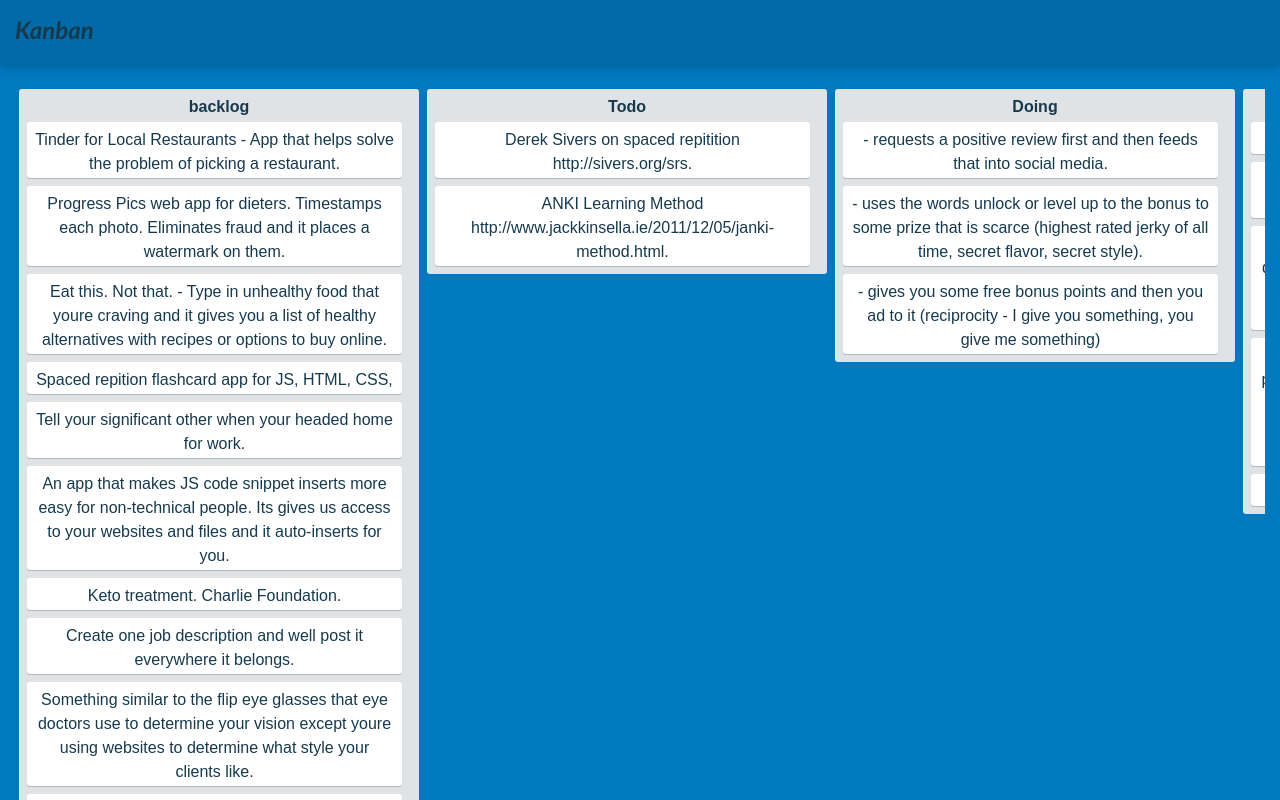
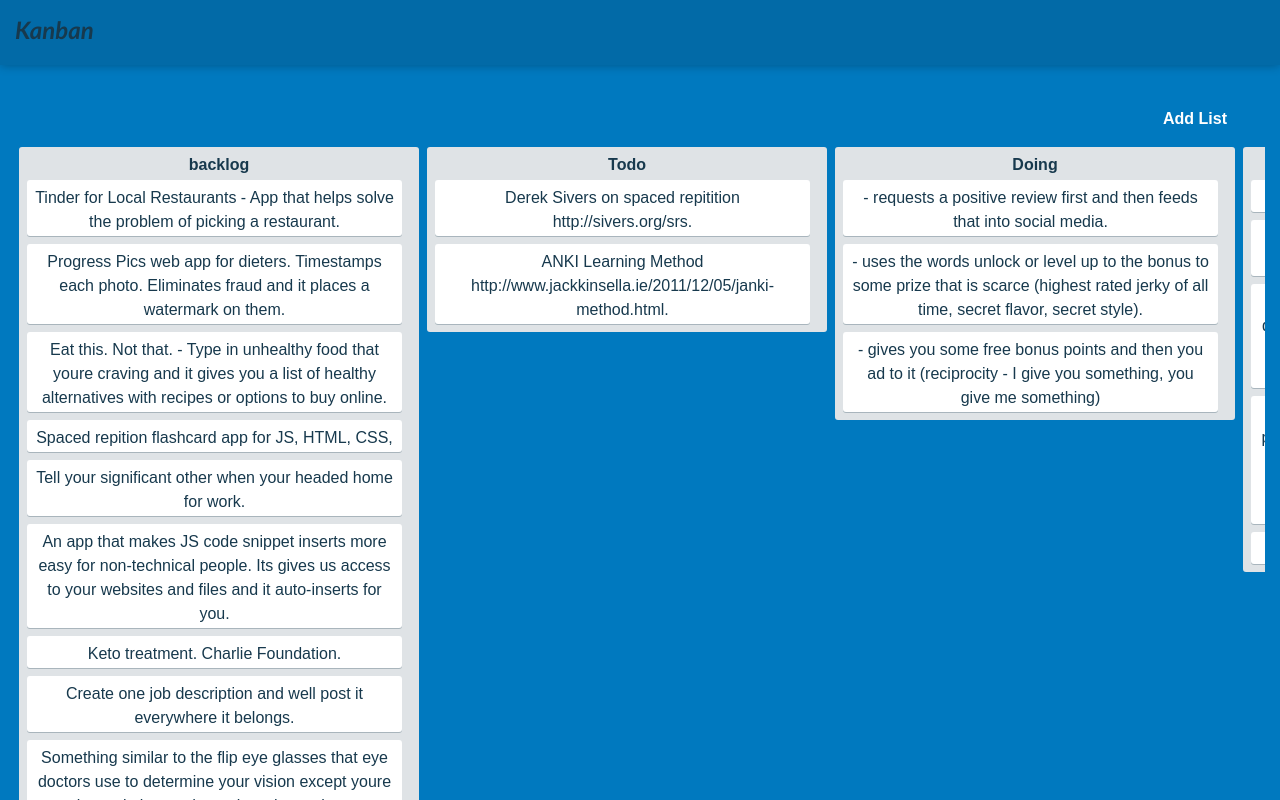
Before and after one commit to IAmNithi/kanban, a React (Create React App) app: page / in a window 1280 px wide. Shown: the top 800 px of the page. Built offline with nearby package versions, Linux system fonts and the light colour scheme.

Commit message:
Fixed Drag and Drop Issue

```diff
--- a/package.json
+++ b/package.json
@@ -6,7 +6,8 @@
     "bootstrap": "^4.3.1",
     "react": "^16.8.6",
     "react-dom": "^16.8.6",
-    "react-scripts": "2.1.8"
+    "react-scripts": "2.1.8",
+    "reactstrap": "^7.1.0"
   },
   "scripts": {
     "start": "react-scripts start",
--- a/src/App.css
+++ b/src/App.css
@@ -29,16 +29,26 @@
 }
 /* Banner css */
 .banner {
-	padding-top: 65px;
-	background: #faf3c0;
-	border-bottom: 1px solid #e7d6a7;
-	color: #3b372b;
-	font-size: 14px;
+	padding: 10px;
 	font-weight: 700;
-	line-height: 40px;
-	position: relative;
-	text-align: center;
-	word-wrap: break-word;
+	text-align: right;
+}
+.btn-addlist{
+	color: #fff !important;
+  background-color: transparent !important;
+  border-color: transparent !important;
+	transition: all .15s ease;
+	font-weight: 700 !important;
+}
+.btn-addlist:hover{
+	color: #fff !important;
+  background-color: rgba(0,0,0,.3) !important;
+  -webkit-transform: translateY(-1px);
+  transform: translateY(-1px);
+  -webkit-box-shadow: 0 13px 27px -5px rgba(50,50,93,.25), 0 8px 16px -8px rgba(0,0,0,.3), 0 -6px 16px -6px rgba(0,0,0,.025);
+  box-shadow: 0 13px 27px -5px rgba(50,50,93,.25), 0 8px 16px -8px rgba(0,0,0,.3), 0 -6px 16px -6px rgba(0,0,0,.025);
+  -webkit-box-shadow: 0 7px 14px rgba(50,50,93,.1), 0 3px 6px rgba(0,0,0,.08);
+  box-shadow: 0 7px 14px rgba(50,50,93,.1), 0 3px 6px rgba(0,0,0,.08);
 }
 /* Body css */
 .body {
@@ -161,4 +171,6 @@
   ::-webkit-scrollbar-thumb:vertical:active {
 	background: rgba(0,0,0,0.61); /* Some darker color when you click it */
 	-webkit-border-radius: 100px;
-  }
+	}
+
+/* Add List Modal css */
--- a/src/component/Activityboard.js
+++ b/src/component/Activityboard.js
@@ -17,19 +17,10 @@ export default class Activityboard extends Component {
         e.preventDefault();
     }
     onDragStart(ev, id){
-        console.log('dragstart: ',id);
         ev.dataTransfer.setData('id', id);
     }
     onDrop = (ev, cat) => {
-        // let id = ev.dataTransfer.getData("id");
-        // let tasks = this.state.tasks.filter((task) => {
-        //     if (task.name == id) {
-        //              task.category = cat;
-        //     }
-        //      return task;
-        //  });
         this.props.onDropEvent(ev, cat);
-
       }
     renderList(data, idx) {
         return <div className="list-cards" draggable key={idx} onDragStart={(e)=>this.onDragStart(e, data.id)}>
@@ -43,12 +34,12 @@ export default class Activityboard extends Component {
     render() {
         return (
             <div className="activityboard">
-                <div className="board">
+                <div className="board" onDragOver={(e)=>this.onDragOver(e)} onDrop={(e)=>{this.onDrop(e, this.state.listName)}}>
                     <div className="list">
                         <div className="list-header">
                             <div className="header-title">{this.state.listName}</div>
                         </div>
-                        <div className="list-cards-scroller"onDragOver={(e)=>this.onDragOver(e)} onDrop={(e)=>{this.onDrop(e, this.state.listName)}}>
+                        <div className="list-cards-scroller">
                         {this.state.listData.map((data, index) => {
                             return this.renderList(data, index);
                         })}
--- /dev/null
+++ b/src/component/AddListModal.js
@@ -0,0 +1,51 @@
+import React, { Component } from 'react'
+import { Modal, ModalHeader, ModalBody, ModalFooter } from 'reactstrap';
+
+export default class AddListModal extends Component {
+    constructor(props) {
+        super(props);
+        this.state = { modal: props.modalStatus, name: '' };
+
+        this.toggle = this.toggle.bind(this);
+        this.handleChangeName = this.handleChangeName.bind(this);
+    }
+    componentWillReceiveProps(nextProps){
+        this.setState({
+            modal: nextProps.modalStatus
+        });
+    }
+    toggle() {
+        this.setState({
+            modal: !this.state.modal
+        });
+        this.props.closeModal();
+    }
+    handleChangeName(event) {
+        console.log(event.target.value)
+        this.setState({ name: event.target.value });
+    }
+
+    handleSubmit() {
+        console.log('printing name', this.state.name);
+    }
+    render() {
+        return (
+            <div className="add-listmodal">
+                <Modal isOpen={this.state.modal}>
+                        <ModalHeader>Add List</ModalHeader>
+                        <ModalBody>
+                            <div className="row">
+                                <div className="form-group col-12">
+                                    <input type="text" value={this.state.name} placeholder="Enter List Name" onChange={(e) => this.handleChangeName(e)} className="form-control" />
+                                </div>
+                            </div>
+                        </ModalBody>
+                        <ModalFooter>
+                            <button type="button" className="btn btn-success" onClick={(e) => this.handleSubmit(e)}>Submit</button>
+                            <button className="btn btn-primary" onClick={this.toggle}>Cancel</button>
+                        </ModalFooter>
+                </Modal>
+            </div>
+        )
+    }
+}
--- a/src/component/Banner.js
+++ b/src/component/Banner.js
@@ -1,11 +1,14 @@
 import React, { Component } from 'react'
 
 export default class Banner extends Component {
+    openModal(){
+        this.props.openModal();
+    }
     render() {
         return (
-            <div className="banner text-center">
+            <div className="banner">
                 <div className="col-12">
-                    Visually collaborate with anyone, anywhere.
+                    <button className="btn btn-addlist" data-toggle="modal" data-target="#myModal" onClick={(e) => this.openModal(e)}>Add List</button>
                 </div>
             </div>
         )
--- a/src/component/Body.js
+++ b/src/component/Body.js
@@ -1,45 +1,50 @@
 import React, { Component } from 'react'
 import Activityboard from './Activityboard';
+import Banner from './Banner';
+import AddListModal from './AddListModal';
 const kanbanData = require('../kanban.json');
 let data = kanbanData;
 export default class Body extends Component {
   constructor(props) {
     super(props);
     this.state = {
-      kanban: kanbanData
+      kanban: kanbanData,
+      openModal: false
     }
-    this.onDropEvent
-      = this.onDropEvent.bind(this)
+    this.onDropEvent = this.onDropEvent.bind(this);
+    this.toggleModal = this.toggleModal.bind(this);
+    this.closeModal = this.closeModal.bind(this);
   }
   onDropEvent(e, id) {
     let targetId = e.dataTransfer.getData("id");
-    console.log('printing data', data);
     let task = {};
     let testPass = false;
     for (let key in data) {
       if (testPass) {
-        if (key == id) {
-          data[key].push(task);
-          break;
-        }
+        break;
       } else {
         for (let i = 0; i < data[key].length; i++) {
-          console.log('inside loop', data[key][i]);
-          if (data[key][i].id == targetId) {
+          if (data[key][i].id === parseInt(targetId)) {
             task = data[key][i];
-            delete data[key][i];
+            data[key].splice([i], 1);
             testPass = true;
             break;
           }
         }
       }
     }
+    this.updateBoard(task, id);
+  }
+  updateBoard(task, id){
+    for(let key in data) {
+      if (key === id) {
+        data[key].push(task);
+        break;
+      }
+    }
     this.setState({
       kanban: data
-    }, function () {
-      console.log('printing async  func', this.state.kanban);
     })
-    console.log(task);
   }
   renderList() {
     const activityList = [];
@@ -50,10 +55,22 @@ export default class Body extends Component {
       {activityList}
     </div>
   }
+  toggleModal(){
+    this.setState({
+      openModal: true
+    })
+  }
+  closeModal(){
+    this.setState({
+      openModal: false
+    })
+  }
   render() {
     // this.renderList();
     return (
       <div className="body">
+      <Banner openModal={this.toggleModal}/>
+      <AddListModal modalStatus={this.state.openModal} closeModal={this.closeModal}/>
         {
           this.renderList()
         }
--- a/src/kanban.json
+++ b/src/kanban.json
@@ -149,11 +149,6 @@
             "Description": "Derek Sivers on spaced repitition http://sivers.org/srs.",
             "createdBy": "Kalanithi",
             "id": 28
-        },
-        {
-            "Description": "ANKI Learning Method http://www.jackkinsella.ie/2011/12/05/janki-method.html.",
-            "createdBy": "Kalanithi",
-            "id": 29
         }
     ],
     "Doing2": [
```
